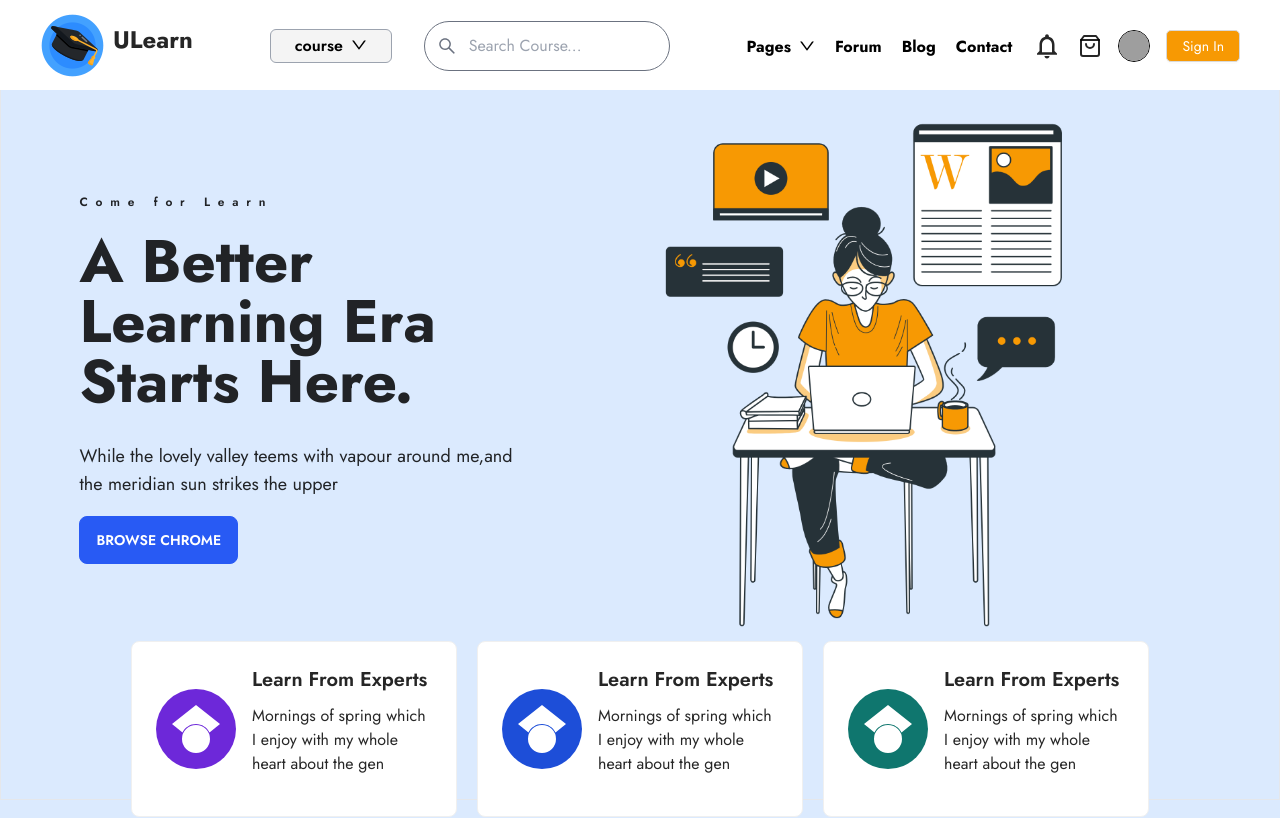
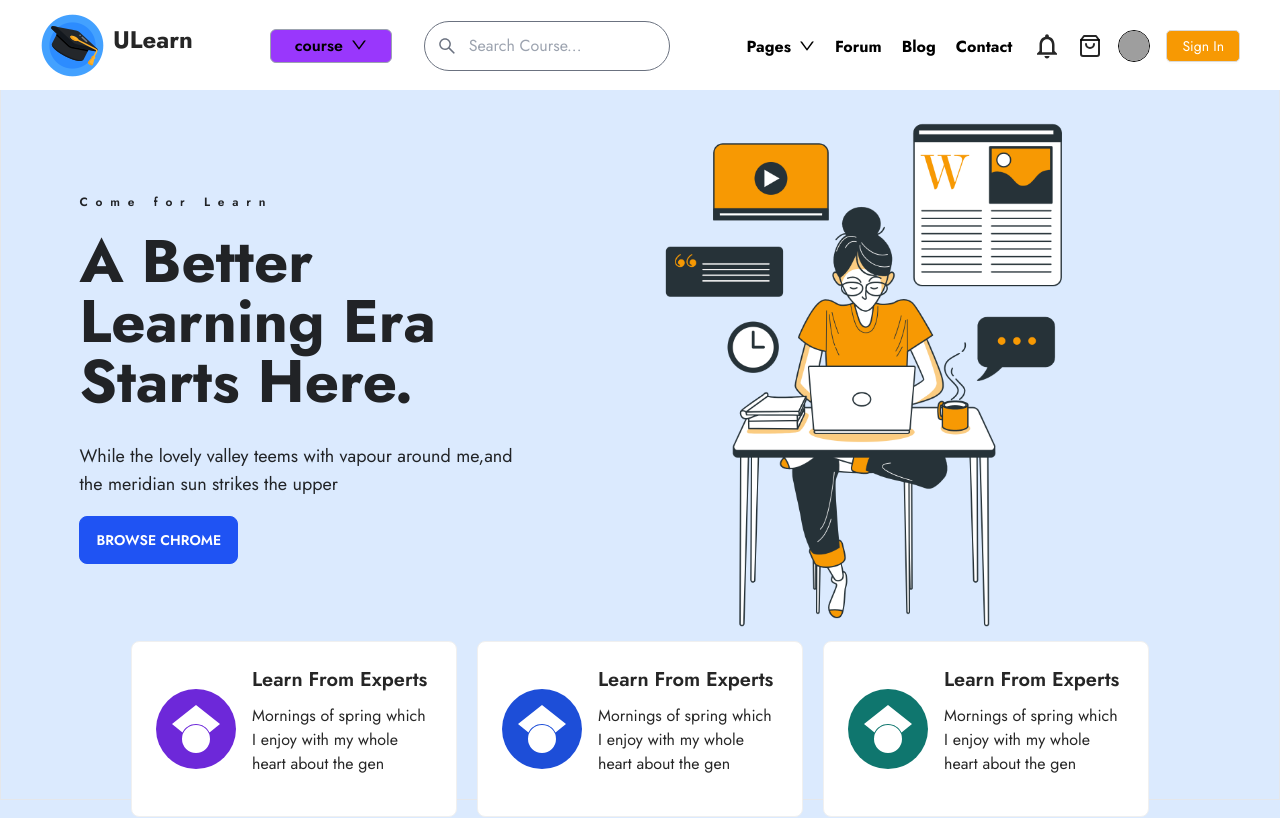
Before and after one commit to JoyCmollik/uLearn-mern-stack-webapplic, a React (Create React App) app in the folder ulearn-react-client-side/: page / in a window 1280 px wide. Shown: the top 818 px of the page. Built offline with nearby package versions, Linux system fonts and the light colour scheme; grey boxes are pictures that could not be loaded.

Commit message:
changed colors

```diff
--- a/ulearn-react-client-side/src/dashboards/AdminDashboard/AdminDashboardHome/AdminDashboardHome.js
+++ b/ulearn-react-client-side/src/dashboards/AdminDashboard/AdminDashboardHome/AdminDashboardHome.js
@@ -1,9 +1,15 @@
-import React from 'react'
+import React from 'react';
+import image from '../../../images/dashboard_background.svg';
 
 const AdminDashboardHome = () => {
-  return (
-    <div>AdminDashboardHome</div>
-  )
-}
+	return (
+		<div
+			style={{ background: `url(${image}) center/cover no-repeat` }}
+			className='min-h-screen'
+		>
+    AdminHome
+		</div>
+	);
+};
 
-export default AdminDashboardHome
+export default AdminDashboardHome;
--- a/ulearn-react-client-side/tailwind.config.js
+++ b/ulearn-react-client-side/tailwind.config.js
@@ -4,12 +4,17 @@ module.exports = {
 	theme: {
 		extend: {
 			colors: {
-				primary: '#285AF4',
-				secondary: '#F4F4F4',
-				dark: '#1E1E1E',
-				light: '#EBF0F5',
-				brand: '#F79903',
-				brand2: '#ED6F2E',
+				primary: '#1F53F3',
+				secondary: '#9937FC',
+				font1: '#303345',
+				font2: '#77787C',
+				para: '#A3A6AA',
+				light: '#F4F9FC',
+				light2: '#EFEFEF',
+				warning: '#FED81D',
+				error: '#FF0000',
+				brand1: '#FF1D7C',
+				brand2: '#1CD767',
 			},
 		},
 	},
```
